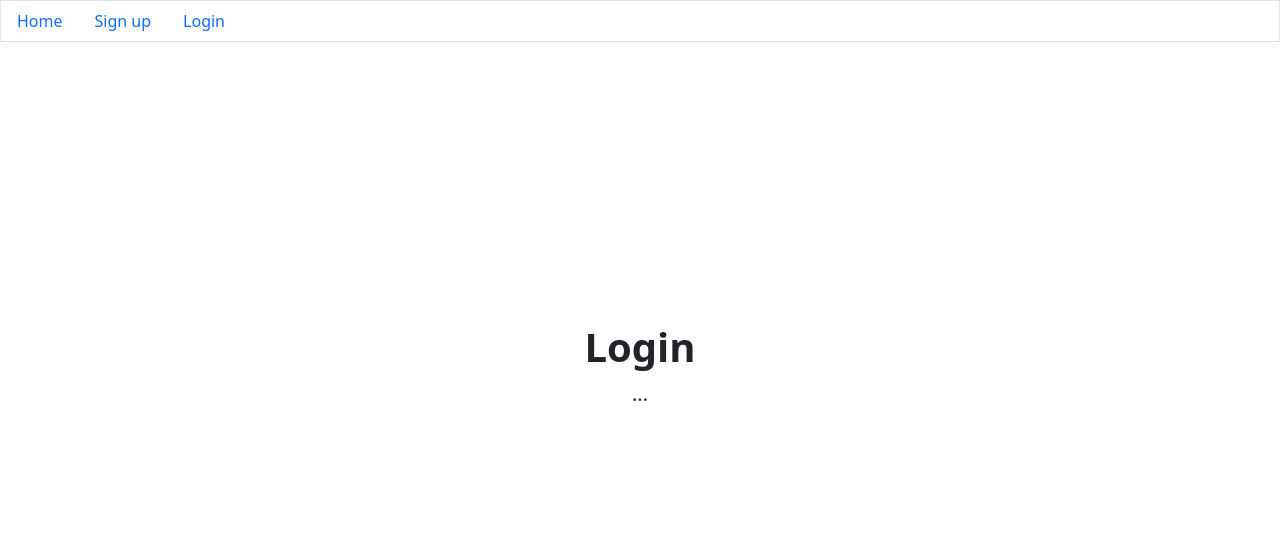
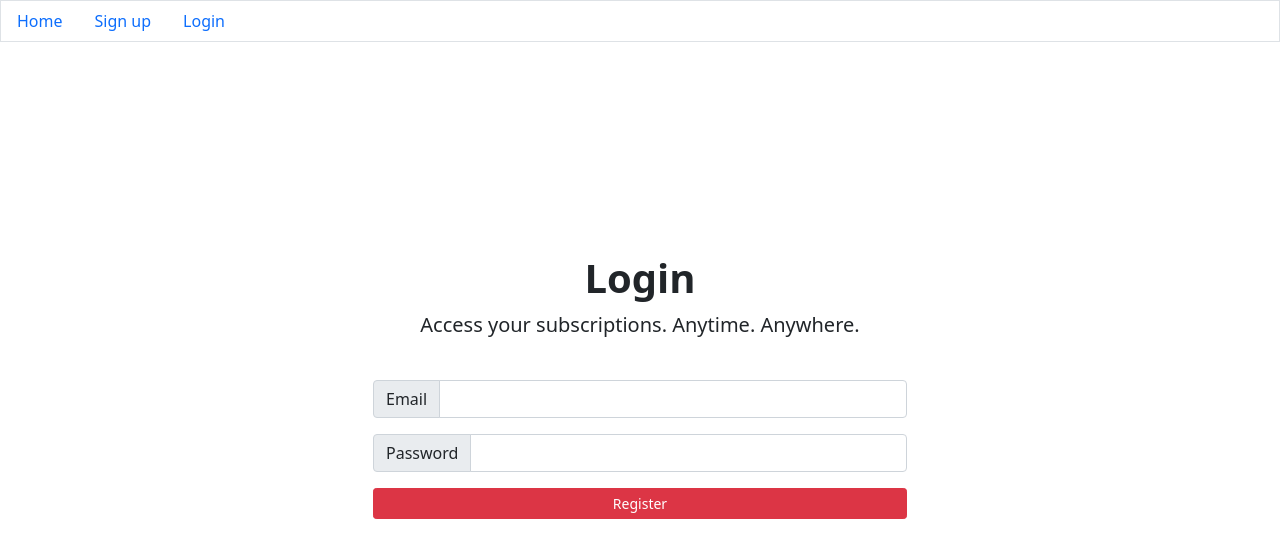
Before and after one commit to chaudhuree/subscription-app, a React (Vite) app in the folder mern-subscription-app/client/: page /login in a window 1280 px wide. Shown: the top 558 px of the page. Built offline with nearby package versions, Linux system fonts and the light colour scheme.

Commit message:
0️⃣5️⃣ create functional login register page

```diff
--- a/mern-subscription-app/client/src/pages/Login.jsx
+++ b/mern-subscription-app/client/src/pages/Login.jsx
@@ -1,16 +1,76 @@
-import React from 'react'
+import React, { useState } from "react";
+import Input from "../components/Input";
+import Button from "../components/Button";
+import axios from "axios";
+import { toast } from "react-toastify";
+import {useNavigate} from "react-router-dom";
 
-function Login() {
+const Login = ({ history }) => {
+  const [email, setEmail] = useState("");
+  const [password, setPassword] = useState("");
+  const navigate = useNavigate();
+
+  const handleClick = async (e) => {
+
+    try {
+      e.preventDefault();
+      const { data } = await axios.post("http://localhost:5000/api/v1/login", {
+        email,
+        password,
+      });
+      console.log(data);
+
+      if (data.error) {
+        toast.error(data.error);
+      } else {
+        setEmail("");
+        setPassword("");
+        localStorage.setItem("auth", JSON.stringify(data));
+        toast.success(`Hey ${data.user.name}. Welcome back!`);
+        navigate("/")
+      }
+    } catch (err) {
+      console.log(err);
+      toast.error("Something went wrong. Try again");
+    }
+  };
+
   return (
     <div className="d-flex justify-content-center" style={{ height: "80vh" }}>
       <div className="container align-items-center d-flex">
         <div className="row col-md-6 offset-md-3 text-center">
           <h1 className="pt-5 fw-bold">Login</h1>
-          <p className="lead pb-4">...</p>
+          <p className="lead pb-4">
+            Access your subscriptions. Anytime. Anywhere.
+          </p>
+
+          <div className="form-group">
+            <Input
+              label="Email"
+              type="email"
+              value={email}
+              setValue={setEmail}
+            />
+            <Input
+              label="Password"
+              type="password"
+              value={password}
+              setValue={setPassword}
+            />
+
+            <div className="d-grid">
+              <Button
+                handleClick={handleClick}
+                type="danger"
+                text="Register"
+                size="sm"
+              />
+            </div>
+          </div>
         </div>
       </div>
     </div>
-  )
-}
+  );
+};
 
-export default Login
+export default Login;
--- a/mern-subscription-app/client/src/pages/Register.jsx
+++ b/mern-subscription-app/client/src/pages/Register.jsx
@@ -1,20 +1,38 @@
 import React, { useState } from "react";
+import {useNavigate} from "react-router-dom";
 import Input from "../components/Input";
 import Button from "../components/Button";
 import axios from "axios";
 import { toast } from "react-toastify";
 
 const Register = () => {
-  const [name, setName] = useState("chaudhuree");
-  const [email, setEmail] = useState("chaudhuree@gmail.com");
-  const [password, setPassword] = useState("rrrrrr");
-
+  const [name, setName] = useState("");
+  const [email, setEmail] = useState("");
+  const [password, setPassword] = useState("");
+  const navigate = useNavigate();
   const handleClick = async (e) => {
     // console.log(name, email, password);
     try {
       e.preventDefault();
+      const { data } = await axios.post("http://localhost:5000/api/v1/register", {
+        name,
+        email,
+        password,
+      });
 
-      toast.success("Registration successful. Please login");
+
+      if (data.error) {
+        toast.error(data.error);
+      } else {
+        setName("");
+        setEmail("");
+        setPassword("");
+        toast.success(
+          `Hey ${data.user.name}. You are part of team now. Congrats!`
+        );
+        localStorage.setItem("auth", JSON.stringify(data));
+        navigate("/");
+      }
     } catch (err) {
       console.log(err);
       toast.error("Something went wrong. Try again");
```
